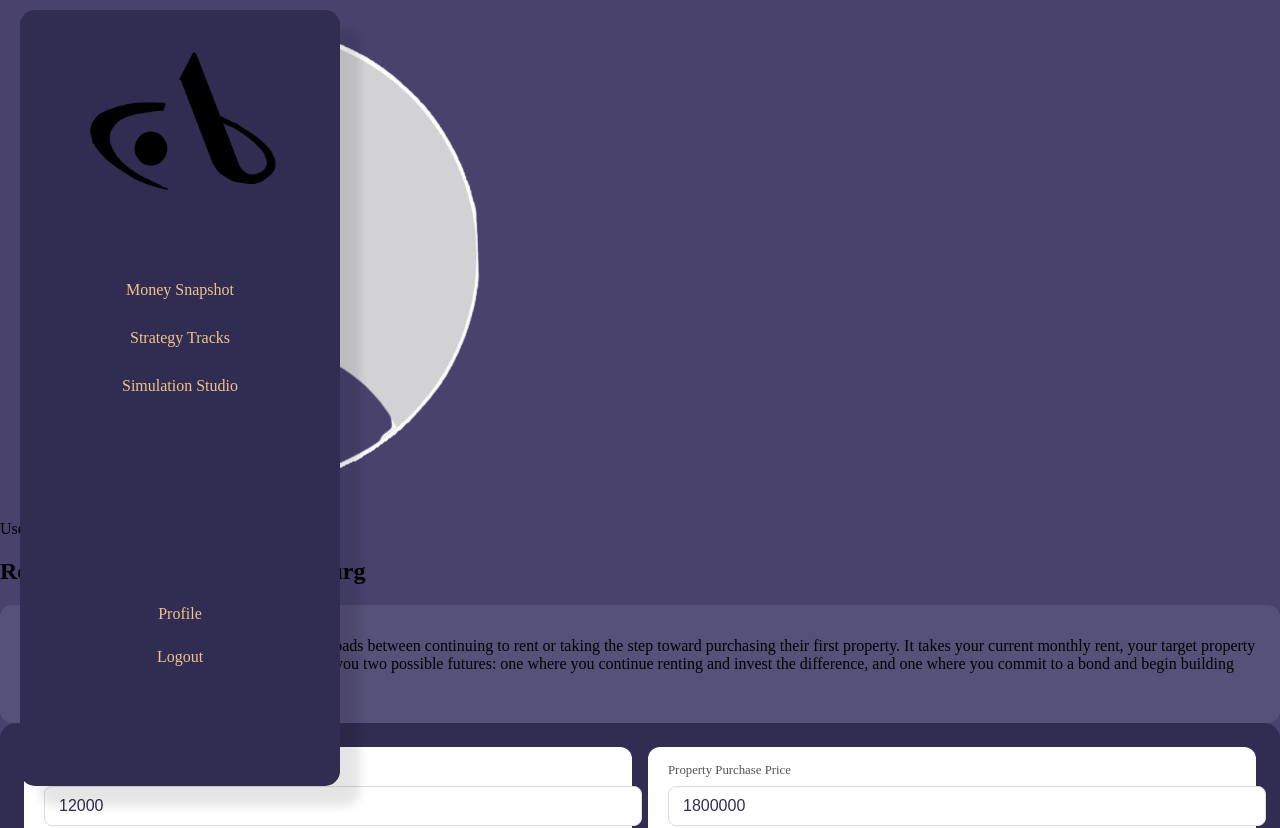
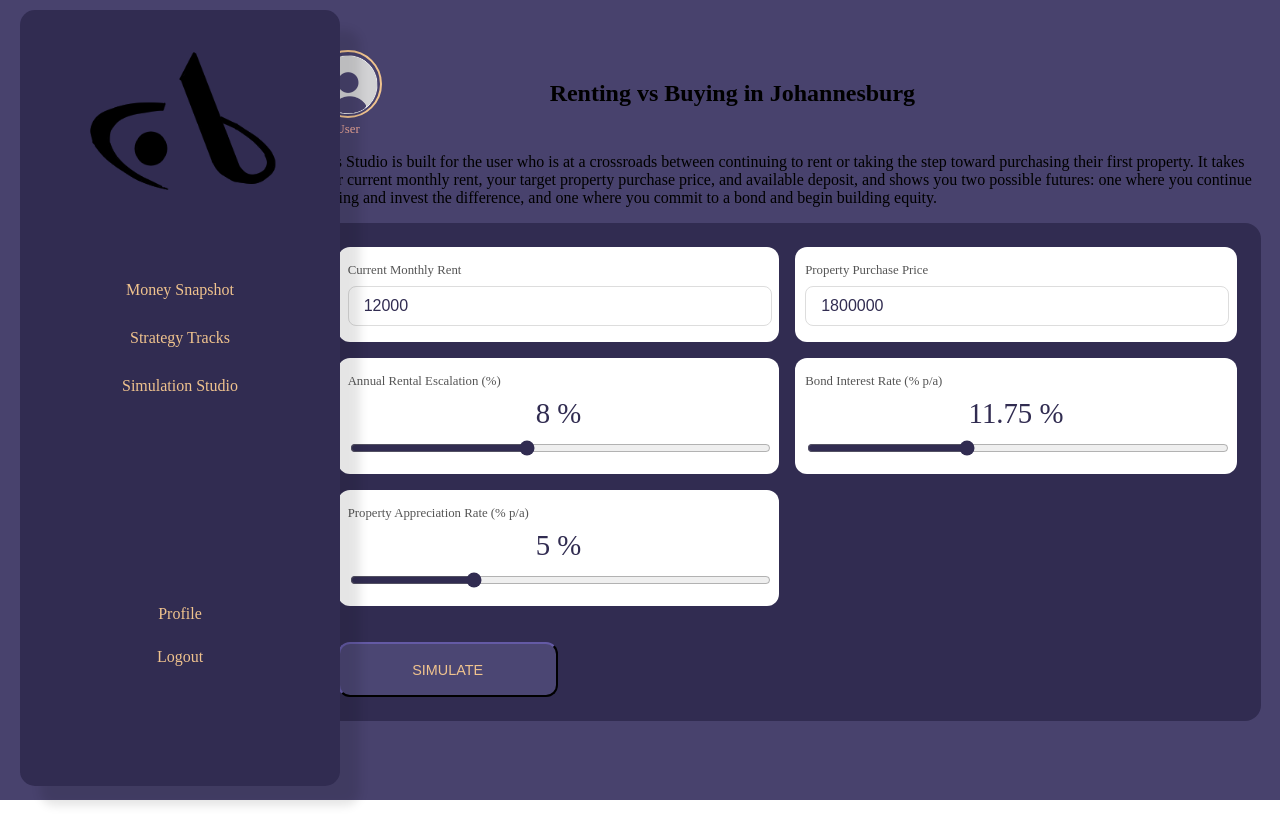
Before and after one commit to Bridgerto/DIGA4015_2740821_ReneilweThobejane_Assignment2, a React (Vite) app: page /LabThree in a window 1280 px wide. Shown: the top 828 px of the page. After the commit the page ends 800 px from the top, so only its background shows below. Built offline with nearby package versions, Linux system fonts and the light colour scheme.

Commit message:
Styling the labs

```diff
--- a/src/cssFiles/LabOne.css
+++ b/src/cssFiles/LabOne.css
@@ -17,7 +17,7 @@
     display: flex;
     align-items: center;
     gap: 50px;
-    margin-top: 50px;
+    margin: 50px 0 50px 0;
 }
 
 .lab-one-user{
@@ -42,14 +42,15 @@
 }
 
 /* INFO TAB */
-.lab-info-tab {
+.lab-one-info-tab {
     background-color: rgba(255, 255, 255, 0.08);
     border-radius: 12px;
     padding: 16px 20px;
+    margin-bottom: 30px;
 }
 
 /* INPUT SECTION */
-.lab-simulation {
+.lab-one-simulation {
     background-color: #312C51;
     border-radius: 16px;
     padding: 24px;
@@ -58,23 +59,23 @@
     gap: 16px;
 }
 
-.lab-input-grid {
+.lab-one-input-grid {
     display: grid;
     grid-template-columns: 1fr 1fr;
     gap: 16px;
 }
 
-.lab-input-tile{
+.lab-one-input-tile{
     background-color: #ffffff;
     border-radius: 12px;
-    padding: 16px 20px;
+    padding: 16px 10px;
     display: flex;
     flex-direction: column;
     gap: 8px;
 
 }
 
-.lab-input-label {
+.lab-one-input-label {
     font-size: 0.8rem;
     color: #555;
     margin: 0;
@@ -82,20 +83,20 @@
 }
 
 /*need to ajust the padding*/
-.lab-input-field {
-    padding: 10px 14px;
+.lab-one-input-field {
+    padding: 10px 15px;
     border-radius: 8px;
     border: 1px solid #ddd;
     font-size: 1rem;
     color: #312C51;
-    width: 100%;
+    width: 93%;
 }
 
-.lab-input-field:focus {
+.lab-one-input-field:focus {
     outline: 2px solid #312C51;
 }
 
-.lab-slider-value {
+.lab-one-slider-value {
     font-size: 1.8rem;
     font-weight: 500;
     color: #312C51;
@@ -103,7 +104,27 @@
     text-align: center;
 }
 
-.lab-slider {
+.lab-one-slider {
     width: 100%;
     accent-color: #312C51;
 }
+
+.lab-one-bottom-row{
+    margin-left:40%;
+}
+
+/*WHEN SIMULATE IS CLICKED*/
+
+/*EDUCATIONAL CONTENT*/
+.lab-educational {
+    background-color: rgba(255, 255, 255, 0.08);
+    border-radius: 12px;
+    padding: 16px 20px;
+}
+
+.lab-educational p {
+    color: #c9c4e0;
+    font-size: 0.85rem;
+    line-height: 1.6;
+    margin: 0;
+}
--- a/src/cssFiles/LabThree.css
+++ b/src/cssFiles/LabThree.css
@@ -2,5 +2,109 @@
     min-height: 100vh;
     background-color: #48426D;
     overflow-y: auto;
+}
 
+.lab-three-content{
+    width: 74%;
+    margin-right: 1.5%;
+    float: right;
+    display: flex;
+    flex-direction: column;
 }
+
+
+/*HEADER*/
+.lab-three-header{
+    display: flex;
+    align-items: center;
+    gap: 10.5rem;
+    margin-top: 50px;
+}
+
+.lab-three-user{
+    display: flex;
+    flex-direction: column;
+    align-items: center;
+}
+
+.lab-three-avatar {
+    width: 64px;
+    height: 64px;
+    border-radius: 50%;
+    border: 2px solid #F0C38E;
+    object-fit: cover;
+}
+
+.lab-three-username {
+    font-size: 0.8rem;
+    color: #F1AA9B;
+    margin: 4px 0 0;
+    text-align: center;
+}
+
+/* INFO TAB */
+.lab-info-tab {
+    background-color: rgba(255, 255, 255, 0.08);
+    border-radius: 12px;
+    padding: 16px 20px;
+}
+
+/* INPUT SECTION */
+.lab-three-simulation {
+    background-color: #312C51;
+    border-radius: 16px;
+    padding: 24px;
+    display: flex;
+    flex-direction: column;
+    gap: 16px;
+}
+
+
+.lab-three-input-grid {
+    display: grid;
+    grid-template-columns: 1fr 1fr;
+    gap: 16px;
+}
+
+.lab-three-input-tile{
+    background-color: #ffffff;
+    border-radius: 12px;
+    padding: 16px 10px;
+    display: flex;
+    flex-direction: column;
+    gap: 8px;
+}
+
+.lab-three-input-label {
+    font-size: 0.8rem;
+    color: #555;
+    margin: 0;
+    font-weight: 500;
+}
+
+/*need to ajust the padding*/
+.lab-three-input-field {
+    padding: 10px 15px;
+    border-radius: 8px;
+    border: 1px solid #ddd;
+    font-size: 1rem;
+    color: #312C51;
+    width: 93%;
+}
+
+.lab-three-input-field:focus {
+    outline: 2px solid #312C51;
+}
+
+.lab-three-slider-value {
+    font-size: 1.8rem;
+    font-weight: 500;
+    color: #312C51;
+    margin: 0;
+    text-align: center;
+}
+
+.lab-three-slider {
+    width: 100%;
+    accent-color: #312C51;
+}
--- a/src/cssFiles/LabTwo.css
+++ b/src/cssFiles/LabTwo.css
@@ -2,5 +2,108 @@
     min-height: 100vh;
     background-color: #48426D;
     overflow-y: auto;
+}
 
+.lab-two-content{
+    width: 74%;
+    margin-right: 1.5%;
+    float: right;
+    display: flex;
+    flex-direction: column;
 }
+
+/*HEADER*/
+.lab-two-header{
+    display: flex;
+    align-items: center;
+    gap: 8.5rem;
+    margin: 50px 0 50px;
+}
+
+.lab-two-user{
+    display: flex;
+    flex-direction: column;
+    align-items: center;
+}
+
+.lab-two-avatar {
+    width: 64px;
+    height: 64px;
+    border-radius: 50%;
+    border: 2px solid #F0C38E;
+    object-fit: cover;
+}
+
+.lab-two-username {
+    font-size: 0.8rem;
+    color: #F1AA9B;
+    margin: 4px 0 0;
+    text-align: center;
+}
+
+/* INFO TAB */
+.lab-two-info-tab {
+    background-color: rgba(255, 255, 255, 0.08);
+    border-radius: 12px;
+    padding: 16px 20px;
+    margin-bottom: 30px;
+}
+
+/* INPUT SECTION */
+.lab-two-simulation {
+    background-color: #312C51;
+    border-radius: 16px;
+    padding: 24px;
+    display: flex;
+    flex-direction: column;
+    gap: 16px;
+}
+
+.lab-two-input-grid {
+    display: grid;
+    grid-template-columns: 1fr 1fr;
+    gap: 16px;
+}
+
+.lab-two-input-tile{
+    background-color: #ffffff;
+    border-radius: 12px;
+    padding: 16px 10px;
+    display: flex;
+    flex-direction: column;
+    gap: 8px;
+}
+
+.lab-two-input-label {
+    font-size: 0.8rem;
+    color: #555;
+    margin: 0;
+    font-weight: 500;
+}
+
+/*need to ajust the padding*/
+.lab-two-input-field {
+    padding: 10px 15px;
+    border-radius: 8px;
+    border: 1px solid #ddd;
+    font-size: 1rem;
+    color: #312C51;
+    width: 93%;
+}
+
+.lab-two-input-field:focus {
+    outline: 2px solid #312C51;
+}
+
+.lab-two-slider-value {
+    font-size: 1.8rem;
+    font-weight: 500;
+    color: #312C51;
+    margin: 0;
+    text-align: center;
+}
+
+.lab-two-slider {
+    width: 100%;
+    accent-color: #312C51;
+}
--- a/src/pages/LabThree.jsx
+++ b/src/pages/LabThree.jsx
@@ -128,7 +128,7 @@ export default function LabThree(){
                     </div>
                 </section>
 
-                    <section className="lab-info-tab">
+                    <section className="lab-three-info-tab">
                     <p>
                       This Studio is built for the user who is at a crossroads between
                       continuing to rent or taking the step toward purchasing their first
@@ -141,35 +141,35 @@ export default function LabThree(){
                 </section>
 
                 {/*USER INPUT SECTION*/}
-                <section className="lab-simulation">
+                <section className="lab-three-simulation">
 
-                    <div className="lab-input-grid">
+                    <div className="lab-three-input-grid">
                         {/* MONTHLY RENT */}
-                        <div className="lab-input-tile">
-                            <p className="lab-input-label">Current Monthly Rent</p>
+                        <div className="lab-three-input-tile">
+                            <p className="lab-three-input-label">Current Monthly Rent</p>
                             <input
                                 type="number"
-                                className="lab-input-field"
+                                className="lab-three-input-field"
                                 value={monthlyRent}
                                 onChange={(e) => setMonthlyRent(parseFloat(e.target.value))}
                             />
                         </div>
 
                         {/* PROPERTY PURCHASE PRICE */}
-                        <div className="lab-input-tile">
-                            <p className="lab-input-label">Property Purchase Price</p>
+                        <div className="lab-three-input-tile">
+                            <p className="lab-three-input-label">Property Purchase Price</p>
                             <input
                                 type="number"
-                                className="lab-input-field"
+                                className="lab-three-input-field"
                                 value={propertyPrice}
                                 onChange={(e) => setPropertyPrice(parseFloat(e.target.value))}
                             />
                         </div>
 
                         {/* ANNUAL RENTAL ESCALATION SLIDER */}
-                        <div className="lab-input-tile">
-                            <p className="lab-input-label">Annual Rental Escalation (%)</p>
-                            <p className="lab-slider-value">{rentalEscalation} %</p>
+                        <div className="lab-three-input-tile">
+                            <p className="lab-three-input-label">Annual Rental Escalation (%)</p>
+                            <p className="lab-three-slider-value">{rentalEscalation} %</p>
                             <input
                                 type="range"
                                 min="3"
@@ -177,14 +177,14 @@ export default function LabThree(){
                                 step="0.5"
                                 value={rentalEscalation}
                                 onChange={(e) => setRentalEscalation(parseFloat(e.target.value))}
-                                className="lab-slider"
+                                className="lab-three-slider"
                             />
                         </div>
 
                         {/* BOND INTEREST RATE SLIDER */}
-                        <div className="lab-input-tile">
-                            <p className="lab-input-label">Bond Interest Rate (% p/a)</p>
-                            <p className="lab-slider-value">{bondInterestRate} %</p>
+                        <div className="lab-three-input-tile">
+                            <p className="lab-three-input-label">Bond Interest Rate (% p/a)</p>
+                            <p className="lab-three-slider-value">{bondInterestRate} %</p>
                             <input
                                 type="range"
                                 min="8"
@@ -192,14 +192,14 @@ export default function LabThree(){
                                 step="0.25"
                                 value={bondInterestRate}
                                 onChange={(e) => setBondInterestRate(parseFloat(e.target.value))}
-                                className="lab-slider"
+                                className="lab-three-slider"
                             />
                         </div>
 
                         {/* PROPERTY APPRECIATION RATE SLIDER */}
-                        <div className="lab-input-tile">
-                            <p className="lab-input-label">Property Appreciation Rate (% p/a)</p>
-                            <p className="lab-slider-value">{appreciationRate} %</p>
+                        <div className="lab-three-input-tile">
+                            <p className="lab-three-input-label">Property Appreciation Rate (% p/a)</p>
+                            <p className="lab-three-slider-value">{appreciationRate} %</p>
                             <input
                                 type="range"
                                 min="1"
@@ -207,14 +207,14 @@ export default function LabThree(){
                                 step="0.5"
                                 value={appreciationRate}
                                 onChange={(e) => setAppreciationRate(parseFloat(e.target.value))}
-                                className="lab-slider"
+                                className="lab-three-slider"
                             />
                         </div>
                     </div>
 
                         {/* SIMULATE BUTTON */}
-                        <div className="lab-bottom-row">
-                            <button className="lab-simulate-button" onClick={handleSimulate}>
+                        <div className="lab-three-bottom-row">
+                            <button className="lab-three-simulate-button" onClick={handleSimulate}>
                                 SIMULATE
                             </button>
                         </div>
```
Also changed, not shown: src/pages/LabOne.jsx (+25 -25 lines), src/pages/LabTwo.jsx (+19 -19 lines).
